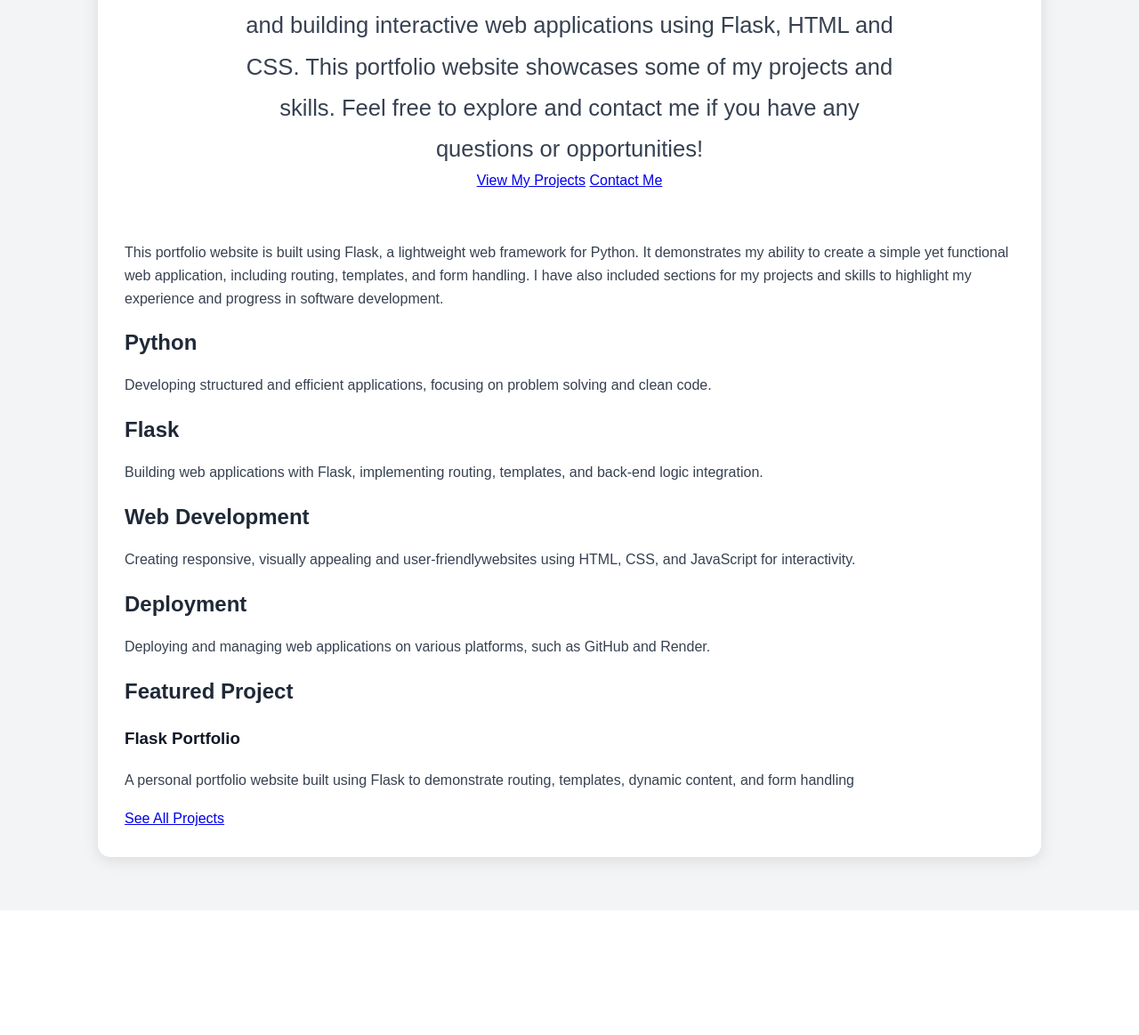
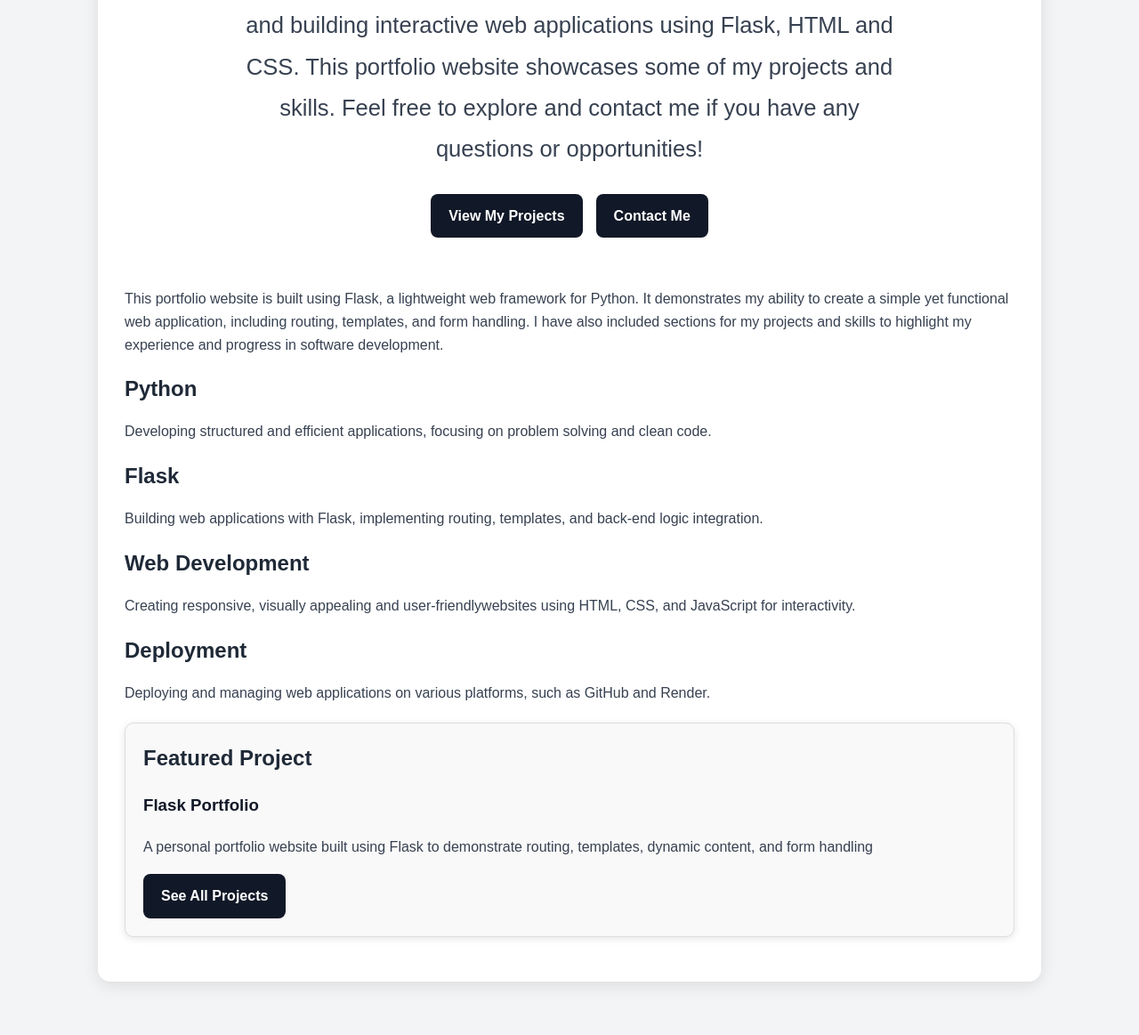
Before and after one commit to mdpos95-tech/flask-portfolio, a Flask app: page / in a window 1280 px wide. Shown: the part 419-1582 px from the top of the page at 89% size. Before the commit the page ends 1402 px from the top, so only its background shows below. Run offline with Flask 3, Linux system fonts and the light colour scheme.

Commit message:
improving css for btn feature

```diff
--- a/static/css/style.css
+++ b/static/css/style.css
@@ -77,7 +77,40 @@ p {
     line-height: 1.8;
 }
 
-.hero-buttons
+.hero-buttons {
+    display: flex;
+    justify-content: center;
+    gap: 15px;
+    flex-wrap: wrap;
+    margin-top: 28px;
+}
+
+.btn {
+    display: inline-block;
+    padding: 12px 20px;
+    background-color: #111827;
+    color: white;
+    text-decoration: none;
+    border-radius: 8px;
+    font-weight: bold;
+    transition: background-color 0.3s ease, transform 0.2s ease;
+}
+
+
+.btn:hover {
+    background-color: #60a5fa;
+    transform: translateY(-2px);
+}
+
+.btn-secondary {
+    background-color: #4b5563;
+}
+
+.btn-secondary:hover {
+    background-color: #60a5fa;
+    transform: translateY(-2px);
+}
+
 
 
 .project-card {
```
